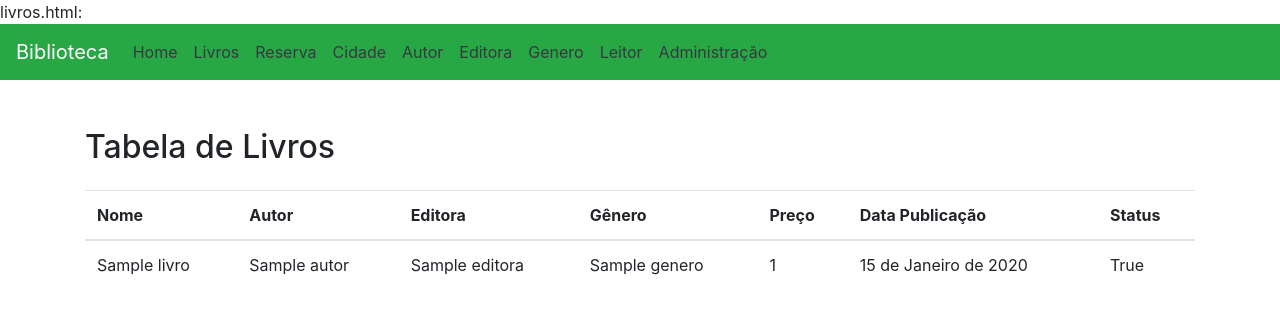
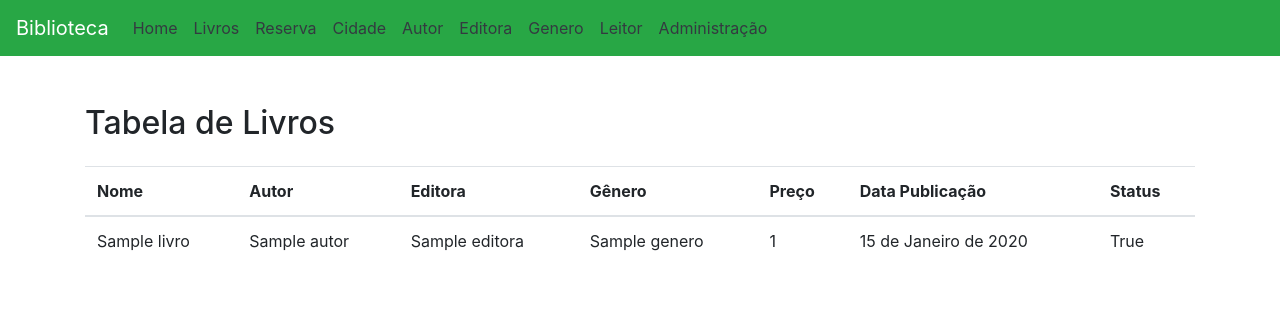
Before and after one commit to Mnel762/Biblioteca, a Django app: page /livros.html in a window 1280 px wide. Shown: the top 314 px of the page. Run offline with Django 5.2, Linux system fonts and the light colour scheme; tables that the repository leaves empty hold one stand-in row (values such as "Sample post"); some libraries are stand-ins or nearby versions.

Commit message:
Add files via upload

```diff
--- a/app/templates/livros.html
+++ b/app/templates/livros.html
@@ -9,7 +9,7 @@
     <!-- Incluindo Bootstrap CSS-->
     <link rel="stylesheet" href="https://maxcdn.bootstrapcdn.com/bootstrap/4.5.2/css
  /bootstrap.min.css">
-</head>livros.html: <!DOCTYPE html>
+</head><!DOCTYPE html>
 <html lang="pt-BR">
 <head>
     <meta charset="UTF-8">
--- a/config/urls.py
+++ b/config/urls.py
@@ -10,7 +10,7 @@ urlpatterns = [
     path('reserva.html', EmprestimoView.as_view(), name='reserva'),
     path('cidade.html', CidadesView.as_view(), name='cidade'),
     path('autor.html', AutoresView.as_view(), name='autor'),
-    path('editor.html', EditorasView.as_view(), name='editora'),
+    path('editora.html', EditorasView.as_view(), name='editora'),
     path('leitor.html', LeitoresView.as_view(), name='leitor'),
     path('genero.html', GenerosView.as_view(), name='genero'),
    path('delete/<int:id>/', DeleteLivroView.as_view(), name='delete'),
```
Also changed, not shown: app/templates/index.html (+3 -9 lines), README.md, app/migrations/0001_initial.py, requirements.txt (line endings or trailing spaces).
